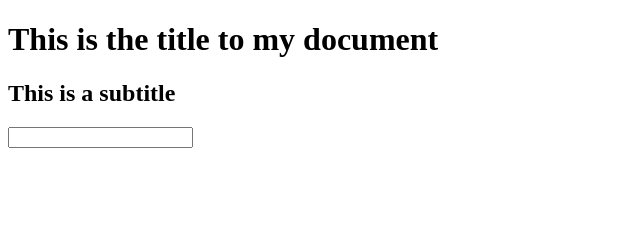
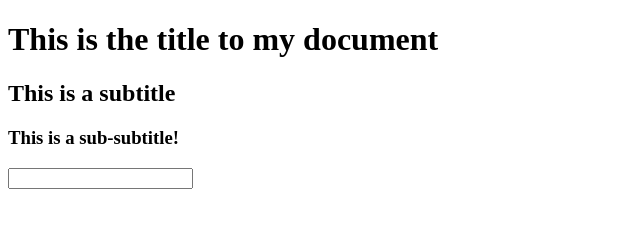
Before and after one commit to SuZediuX/Web-Dev-Rev-2022, a plain HTML site: page index.html in a window 1280 px wide. Shown: the whole page, without its empty margins (0-640 px from the left). Drawn offline with Linux system fonts and the light colour scheme.

Commit message:
Add h3 tag

```diff
--- a/index.html
+++ b/index.html
@@ -5,5 +5,6 @@
 <body>
     <h1>This is the title to my document</h1>
     <h2>This is a subtitle</h2>
+    <h3>This is a sub-subtitle!</h3>
     <input>
 </body>
```
